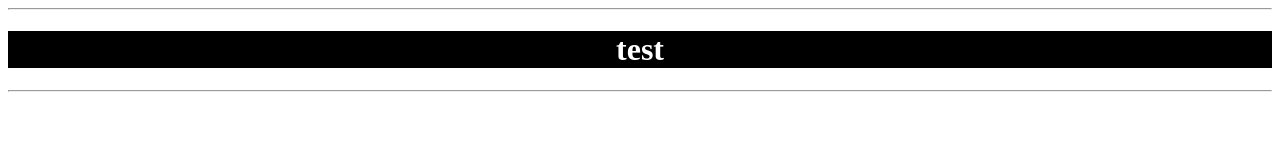
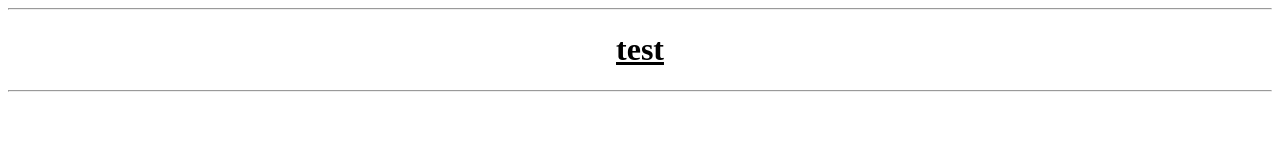
Before and after one commit to MOHJ0558/MOHJ0558.github.io, a plain HTML site: page index.html in a window 1280 px wide. In both pictures the pointer is over the element "test". Drawn offline with Linux system fonts and the light colour scheme.

Commit message:
Update index.html

```diff
--- a/index.html
+++ b/index.html
@@ -7,6 +7,11 @@
       color:white;
       text-align:center;
     }
+    h1:hover{
+      background-color:white;
+      color:black;
+      text-decoration:underline;
+    }
   </style>
 </head>
 <body>
```
